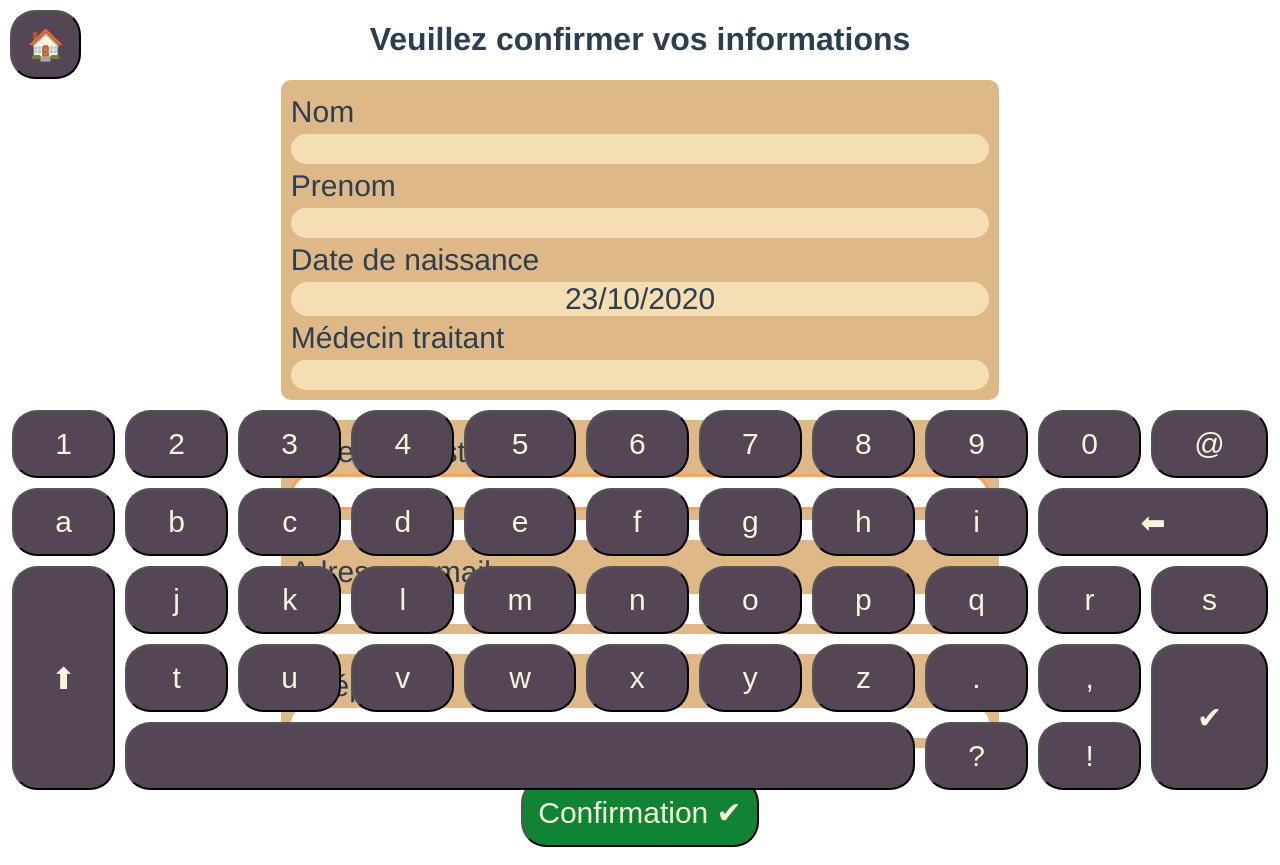
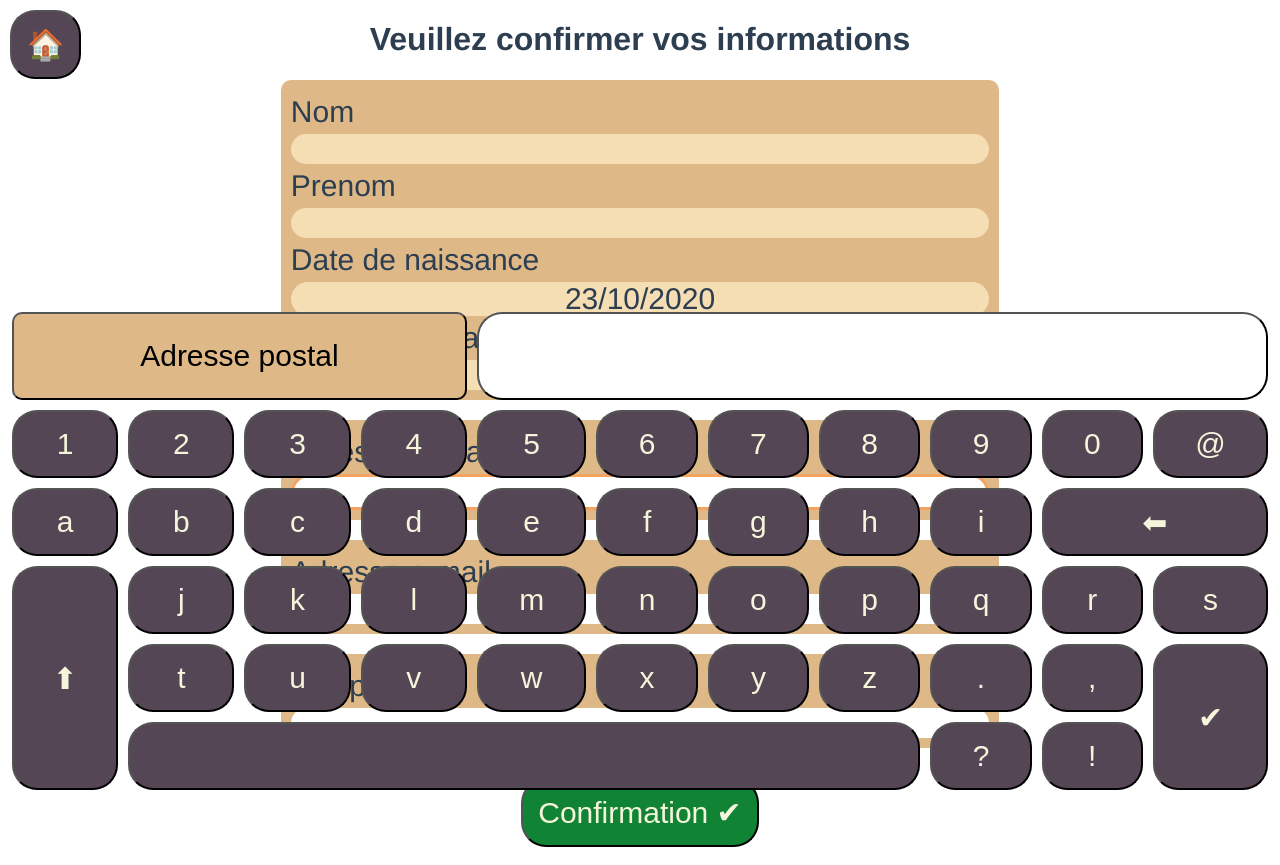
Before and after one commit to workshop-403-forbidden/FrontEndRobot, a Vue app: page /formular in a window 1280 px wide. Both pictures are taken after a click on the element 640 px from the left and 488 px from the top of the page. Built offline with nearby package versions, Linux system fonts and the light colour scheme.

Commit message:
Correction affichage données dans Clavier.

```diff
--- a/src/components/Formular.vue
+++ b/src/components/Formular.vue
@@ -31,6 +31,8 @@
     </button>
     <div v-if="focus.length > 0">
       <LetterClavier
+      :label=getLabel()
+      :value=getValue()
       :add-character=addCharacter
       :remove-character=removeCharacter
       :enter=enter
@@ -71,6 +73,24 @@ export default {
   },
 
   methods: {
+    getLabel(){
+      switch (this.focus) {
+        case 'adresse_postal':
+          return 'Adresse postal';
+          break;
+        case 'adresse_mail':
+          return 'Adresse e-mail';
+          break;
+        case 'tel':
+          return 'Téléphone';
+          break;
+        default:
+          break;
+      }
+    },
+    getValue(){
+      return this[this.focus]
+    },
     goHome() {
       this.$router.push('/')
     },
--- a/src/components/LetterClavier.vue
+++ b/src/components/LetterClavier.vue
@@ -1,5 +1,7 @@
 <template>
   <div class="letterclavier">
+    <button class="labelTouche" >{{label}}</button>
+    <button class="valueTouche" >{{value}}</button>
     <button class="touche" v-on:click="addCharacter(1)">1</button>
     <button class="touche" v-on:click="addCharacter(2)">2</button>
     <button class="touche" v-on:click="addCharacter(3)">3</button>
@@ -52,6 +54,8 @@
 export default {
   name: 'LetterClavier',
   props: {
+    label: String,
+    value: String,
     addCharacter: Function,
     removeCharacter: Function,
     enter: Function
@@ -77,6 +81,26 @@ export default {
 </script>
 
 <style>
+  .labelTouche{
+    background-color:burlywood;
+    font-size: 30px;
+    border-radius: 10px;
+    text-align: center;
+    padding: 25px;
+    margin: 5px;
+    grid-area: span 1 / span 4;
+  }
+
+  .valueTouche{
+    background-color: white;
+    border-radius: 25px;
+    font-size: 30px;
+    text-align: center;
+    padding: 25px;
+    margin: 5px;
+    grid-area: span 1 / span 7;
+  }
+
   .letterclavier {
     position: fixed;
     bottom:0px;
--- a/src/components/StapesAnlyses/Analyse.vue
+++ b/src/components/StapesAnlyses/Analyse.vue
@@ -1,7 +1,7 @@
 <template>
   <div class="analyse">
     <div class="lds-ripple"><div></div><div></div></div>
-    <h2>Prélevement en cour</h2>
+    <h2>Prélevement en cours</h2>
   </div>
 </template>
 
--- a/src/components/StapesAnlyses/Finished.vue
+++ b/src/components/StapesAnlyses/Finished.vue
@@ -57,6 +57,7 @@ export default {
       fetch(`https://workshop.mathiasughetto.fr${this.results[0]}`, requestOptions)
       .then(result => {
         result.json().then(data => {
+          console.log(data);
           this.$store.commit('RESET_DATA');
           this.$router.push('/');
         })
@@ -70,7 +71,7 @@ export default {
         })
       })
     },
-    printPDF(event) {
+    printPDF() {
       window.open(this.linkPDF);
     }
   },
```
